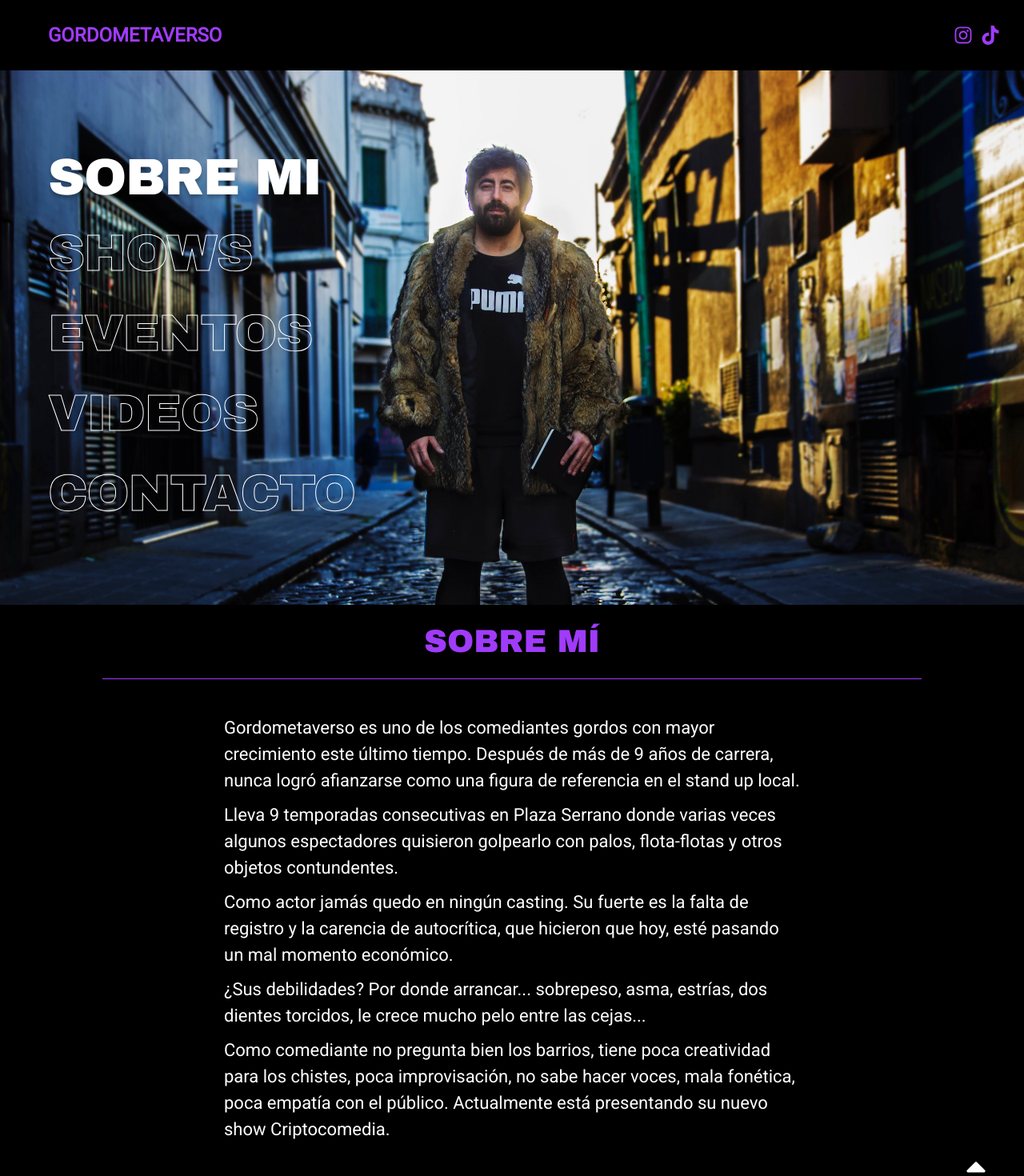
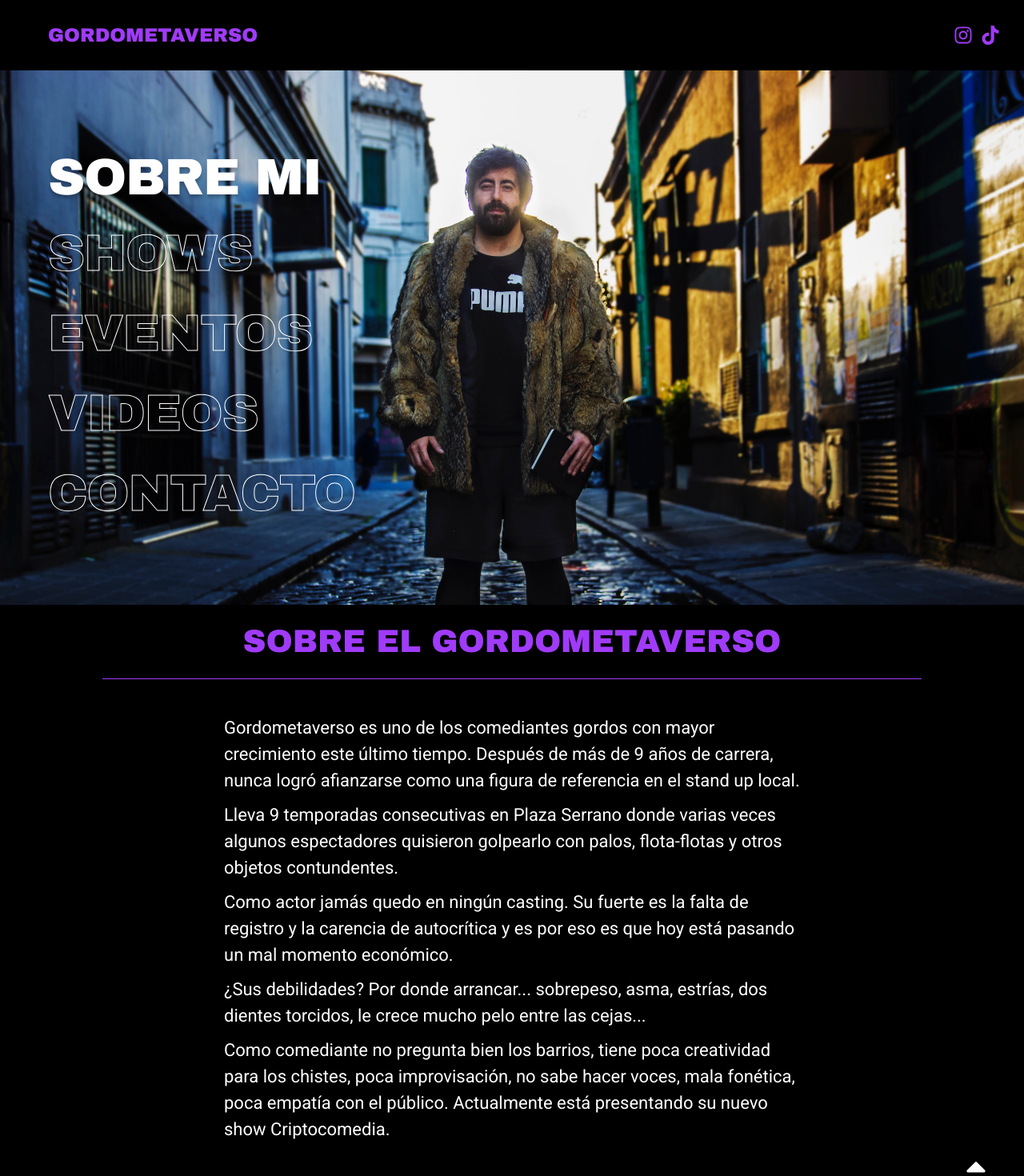
Before and after one commit to elraffa/gordometaverso, a Next.js app: page / in a window 1280 px wide. Shown: the top 1470 px of the page at 80% size. Built offline with nearby package versions, Linux system fonts and the light colour scheme.

Commit message:
minor text changes

```diff
--- a/pages/index.js
+++ b/pages/index.js
@@ -8,14 +8,14 @@ export default function Home() {
   return (
     <div>
       <div className="main">
-        <h1 className='main__title' id="title">Sobre Mí</h1>
+        <h1 className='main__title' id="title">Sobre el Gordometaverso</h1>
         <div className='main__text'>
           <p className='main__par'>
             Gordometaverso es uno de los comediantes gordos con mayor crecimiento este último tiempo. Después de más de 9 años de carrera, nunca logró afianzarse como una figura de referencia en el stand up local.</p>
           <p className='main__par'>
             Lleva 9 temporadas consecutivas en Plaza Serrano donde varias veces algunos espectadores quisieron golpearlo con palos, flota-flotas y otros objetos contundentes.</p>
           <p className='main__par'>
-            Como actor jamás quedo en ningún casting. Su fuerte es la falta de registro y la carencia de autocrítica, que hicieron que hoy, esté pasando un mal momento económico.</p>
+            Como actor jamás quedo en ningún casting. Su fuerte es la falta de registro y la carencia de autocrítica y es por eso es que hoy está pasando un mal momento económico.</p>
           <p className='main__par'>
             ¿Sus debilidades? Por donde arrancar... sobrepeso, asma, estrías, dos dientes torcidos, le crece mucho pelo entre las cejas...</p>
           <p className='main__par'>
--- a/styles/Header.module.scss
+++ b/styles/Header.module.scss
@@ -22,6 +22,8 @@
 
     &__sitetitle {
         text-transform: uppercase;
+        font-family: $font-title;
+        font-weight: map-get($font-weights, 'bolder');
 
         &:hover {
             color: $primary;
```
